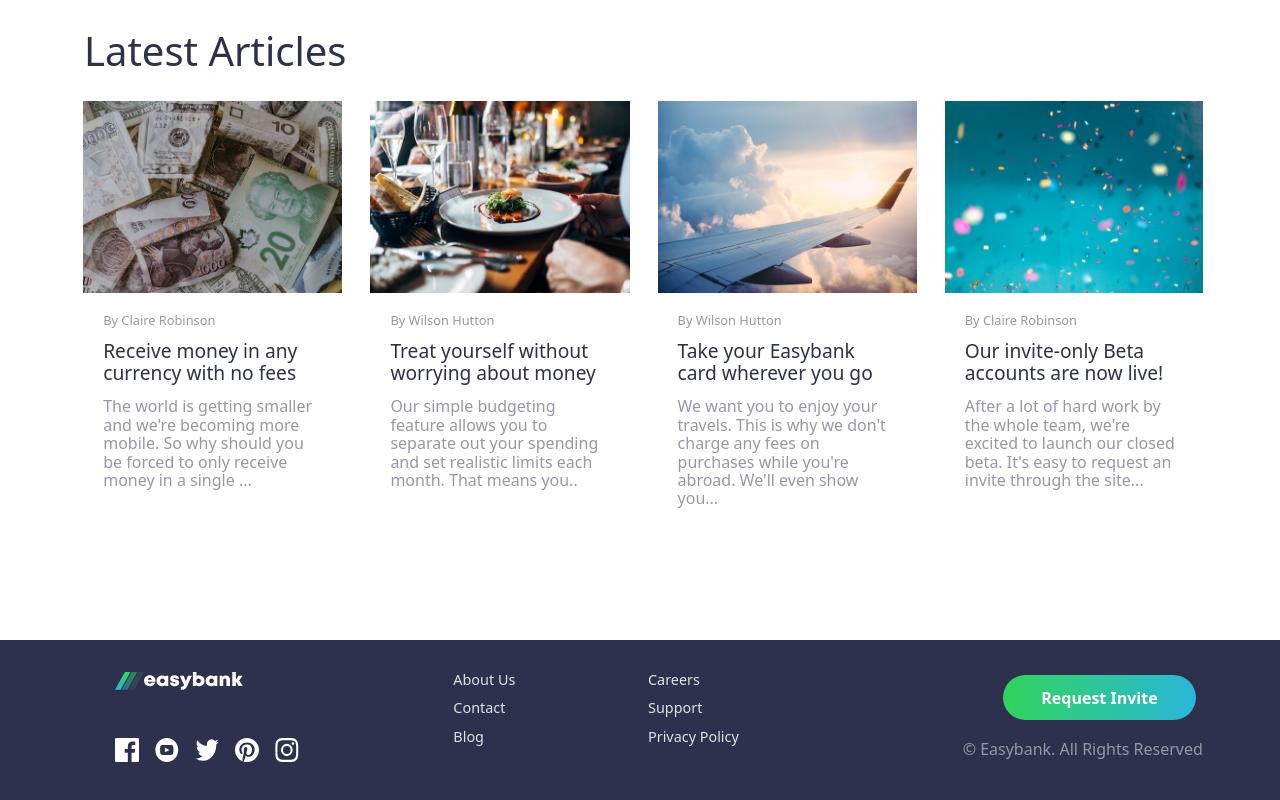
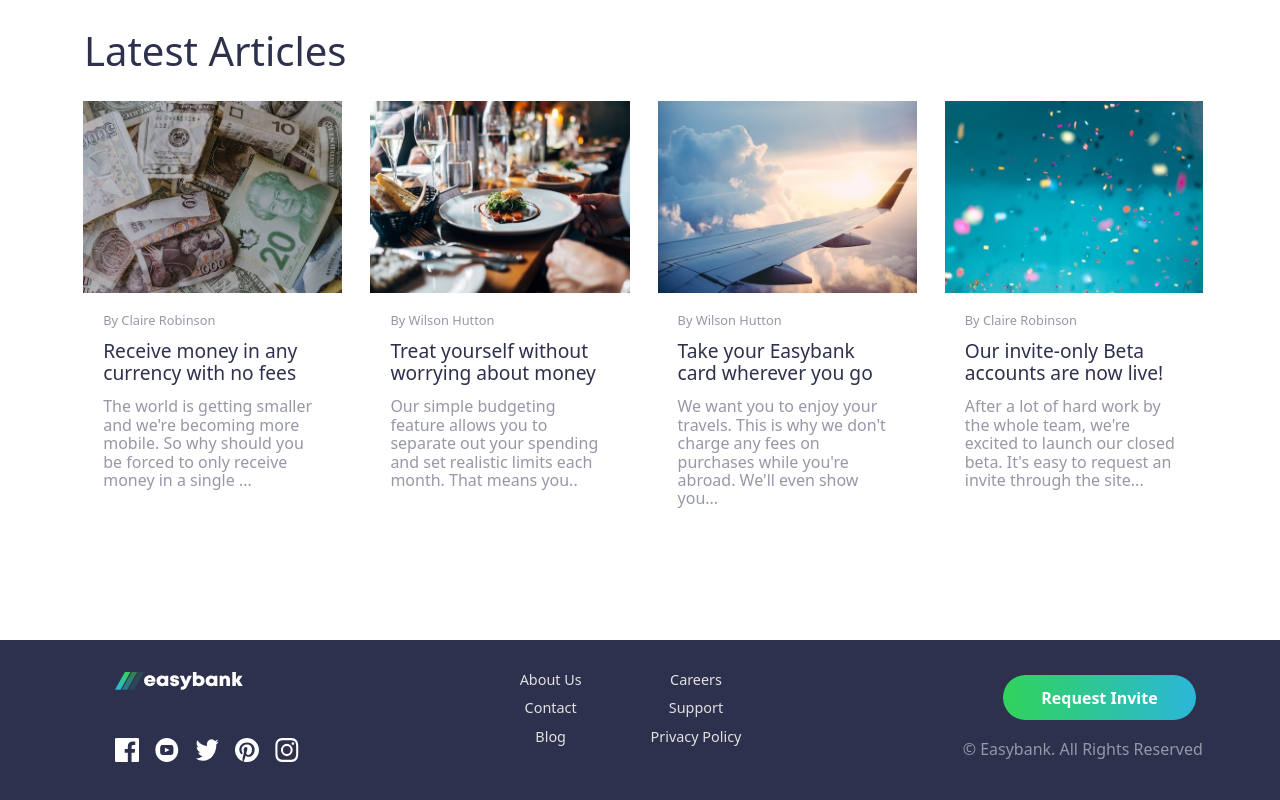
Before and after one commit to enssari/Easybank-landing-page, a React (Create React App) app: page / in a window 1280 px wide. Shown: the part 1294-2094 px from the top of the page. Built offline with nearby package versions, Linux system fonts and the light colour scheme.

Commit message:
Update Main.jsx

```diff
--- a/src/components/Main.jsx
+++ b/src/components/Main.jsx
@@ -250,14 +250,14 @@ export const Main = () => {
 
                     <div className="grid grid-cols-2" id="middle">
                         <div className="space-y-3 flex flex-col text-[#e3e1e1] text-[.9rem]" id="left-links">
-                            <a href="#" className='hover:cursor-pointer hover:text-limegreen hover:font-medium'>About Us</a>
-                            <a href="#" className='hover:cursor-pointer hover:text-limegreen hover:font-medium'>Contact</a>
-                            <a href="#" className='hover:cursor-pointer hover:text-limegreen hover:font-medium'>Blog</a>
+                            <button className='border-none hover:cursor-pointer hover:text-limegreen hover:font-medium'>About Us</button>
+                            <button className='border-none hover:cursor-pointer hover:text-limegreen hover:font-medium'>Contact</button>
+                            <button className='border-none hover:cursor-pointer hover:text-limegreen hover:font-medium'>Blog</button>
                         </div>
                         <div className="space-y-3 text-[#e3e1e1] text-[.9rem] flex flex-col w-[6rem]" id="right-links">
-                            <a href="#" className='hover:cursor-pointer hover:text-limegreen hover:font-medium'>Careers</a>
-                            <a href="#" className='hover:cursor-pointer hover:text-limegreen hover:font-medium'>Support</a>
-                            <a href="#" className='hover:cursor-pointer hover:text-limegreen hover:font-medium'>Privacy Policy</a>
+                            <button className='border-none hover:cursor-pointer hover:text-limegreen hover:font-medium'>Careers</button>
+                            <button className='border-none hover:cursor-pointer hover:text-limegreen hover:font-medium'>Support</button>
+                            <button className='border-none hover:cursor-pointer hover:text-limegreen hover:font-medium'>Privacy Policy</button>
                         </div>
                     </div>
 
@@ -482,12 +482,12 @@ export const Main = () => {
                     </div>
                     <div className="" id="linked-items">
                         <ul className='list-none text-[#e3e1e1] text-[1.1rem] space-y-5 flex flex-col'>
-                            <a href="#" className='hover:cursor-pointer hover:text-limegreen hover:font-medium'>About Us</a>
-                            <a href="#" className='hover:cursor-pointer hover:text-limegreen hover:font-medium'>Contact</a>
-                            <a href="#" className='hover:cursor-pointer hover:text-limegreen hover:font-medium'>Blog</a>
-                            <a href="#" className='hover:cursor-pointer hover:text-limegreen hover:font-medium'>Careers</a>
-                            <a href="#" className='hover:cursor-pointer hover:text-limegreen hover:font-medium'>Support</a>
-                            <a href="#" className='hover:cursor-pointer hover:text-limegreen hover:font-medium'>Privacy Policy</a>
+                            <button className='border-none hover:cursor-pointer hover:text-limegreen hover:font-medium'>About Us</button>
+                            <button className='border-none hover:cursor-pointer hover:text-limegreen hover:font-medium'>Contact</button>
+                            <button className='border-none hover:cursor-pointer hover:text-limegreen hover:font-medium'>Blog</button>
+                            <button className='border-none hover:cursor-pointer hover:text-limegreen hover:font-medium'>Careers</button>
+                            <button className='border-none hover:cursor-pointer hover:text-limegreen hover:font-medium'>Support</button>
+                            <button className='border-none hover:cursor-pointer hover:text-limegreen hover:font-medium'>Privacy Policy</button>
                         </ul>
                     </div>
                     <div className="" id="invite-button-footer">
```
